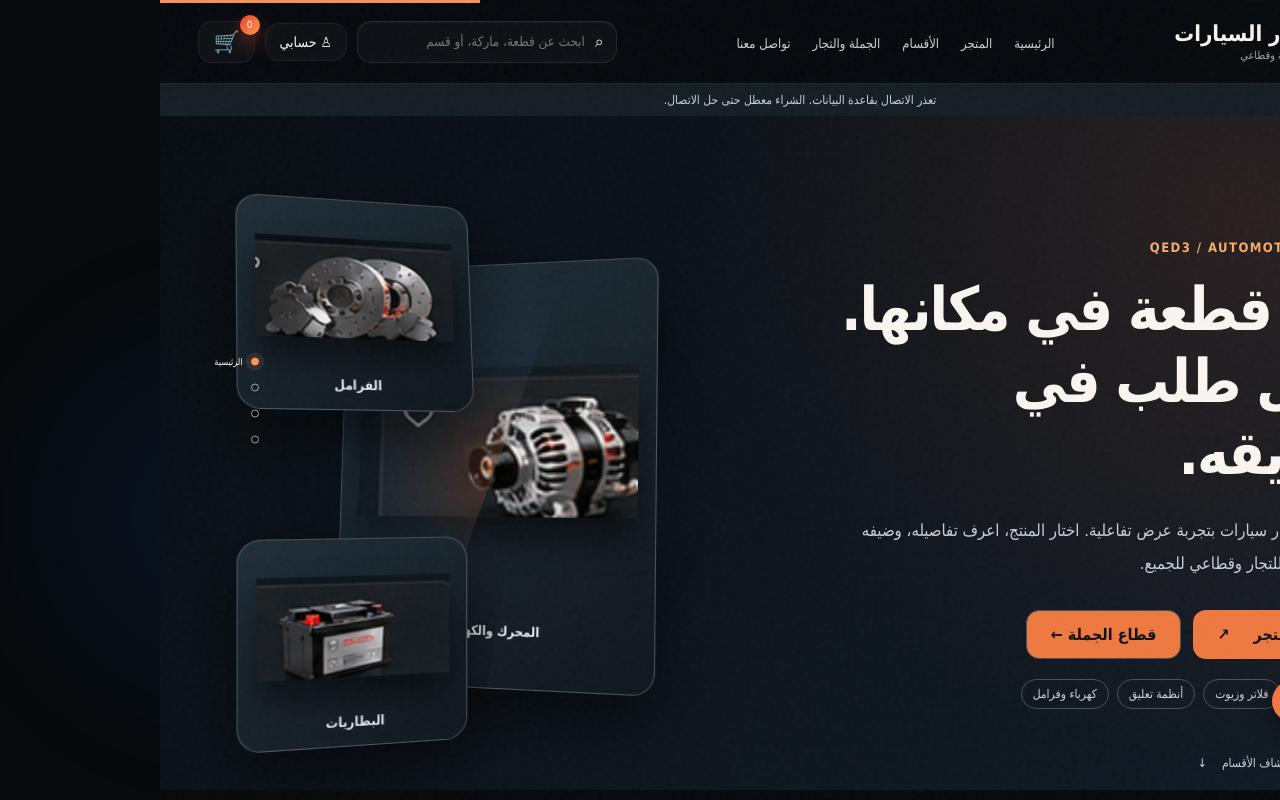
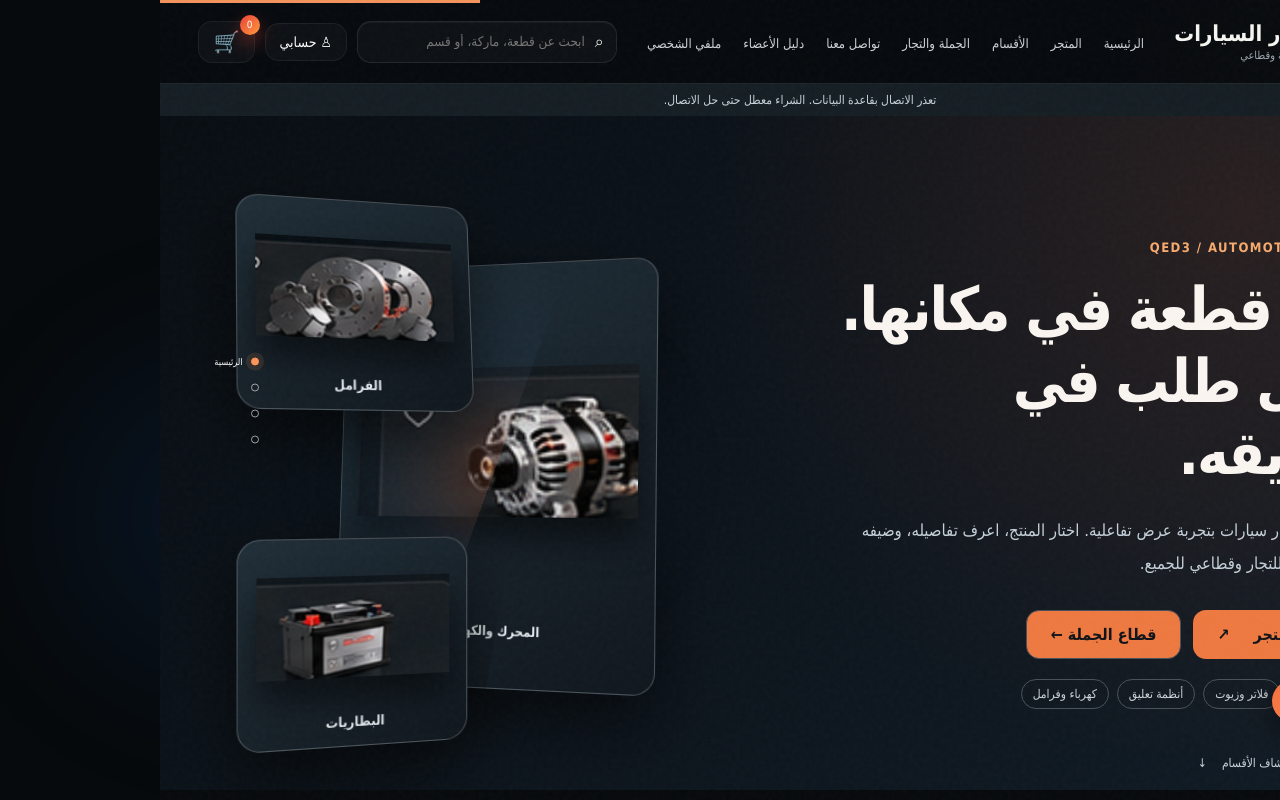
Before and after one commit to 1moalim1all1-cyber/qed3, a plain HTML site: page index.html in a window 1280 px wide. Shown: the top 800 px of the page. Drawn offline with Linux system fonts and the light colour scheme.

Commit message:
Link customer profiles and public directory in navigation

```diff
--- a/index.html
+++ b/index.html
@@ -19,7 +19,7 @@
       <small>متجر قطع غيار جملة وقطاعي</small>
     </div>
   </div>
-  <nav id="nav"><a href="index.html">الرئيسية</a><a href="shop.html">المتجر</a><a href="shop.html#categories">الأقسام</a><a href="wholesale.html">الجملة والتجار</a><a href="contact.html">تواصل معنا</a></nav>
+  <nav id="nav"><a href="index.html">الرئيسية</a><a href="shop.html">المتجر</a><a href="shop.html#categories">الأقسام</a><a href="wholesale.html">الجملة والتجار</a><a href="contact.html">تواصل معنا</a><a href="directory.html">دليل الأعضاء</a><a href="profile.html">ملفي الشخصي</a></nav>
   <div class="actions"><a id="adminEntry" class="adminEntry" href="admin.html" hidden>⚙ لوحة الإدارة</a>
     <label class="search topSearch"><span>⌕</span><input id="searchInput" placeholder="ابحث عن قطعة، ماركة، أو قسم"></label>
     <button id="accountBtn" class="iconBtn">♙ <span>حسابي</span></button>
```
